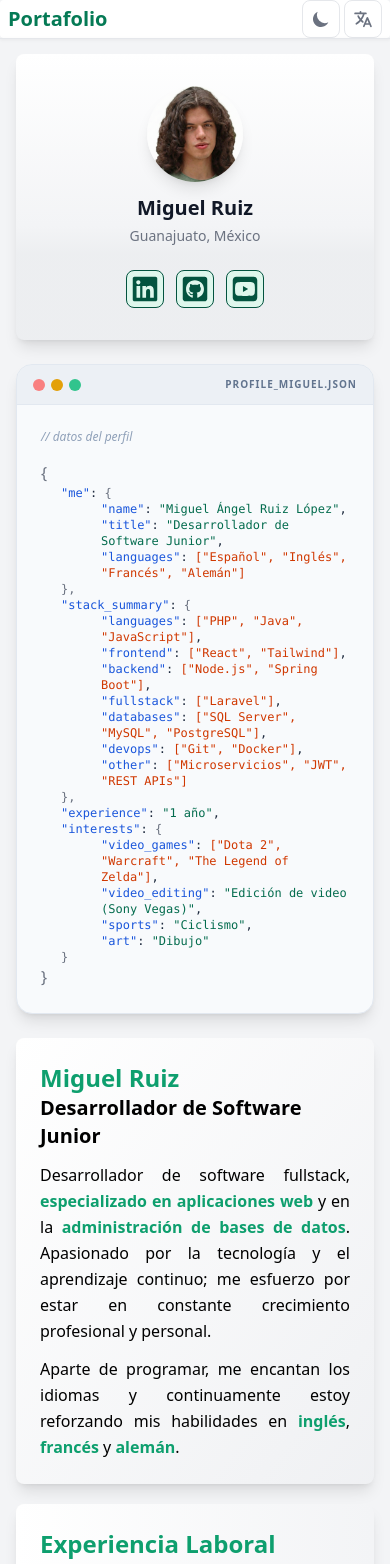
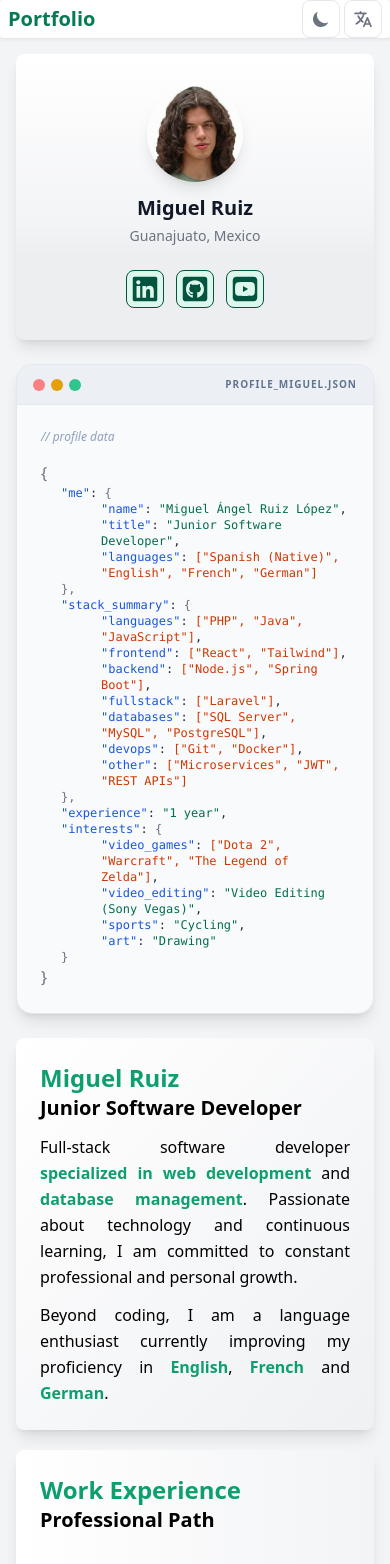
Before and after one commit to MiguelRuizL/portfolio, a React (Vite) app: page / in a window 390 px wide. Shown: the top 1564 px of the page. Built offline with nearby package versions, Linux system fonts and the light colour scheme.

Commit message:
Detalles mínimos de idiomas y responsividad

```diff
--- a/src/App.jsx
+++ b/src/App.jsx
@@ -15,10 +15,6 @@ import './App.css';
 function App() {
   const { language } = useOutletContext();
   const t = Languages[language];
-
-  useEffect(() => {
-    console.log('CURRENT LANG', language);
-  },[])
 
   return (
     <>
--- a/src/components/Cards.jsx
+++ b/src/components/Cards.jsx
@@ -65,7 +65,7 @@ function BaseCard({ title = "", subtitle = "", children, className = "", topRigh
           <div className="flex flex-col">
             <motion.span
               variants={titleVariants}
-              className="font-bold text-2xl text-green-500 dark:text-green-400"
+              className="font-bold text-2xl text-green-500 dark:text-green-400 break-words hyphens-auto"
             >
               {title}
             </motion.span>
--- a/src/components/Navbar.jsx
+++ b/src/components/Navbar.jsx
@@ -4,11 +4,13 @@ import { Navbar, NavbarBrand, NavbarToggle } from "flowbite-react";
 import { motion, AnimatePresence } from "framer-motion";
 import ThemeToggleButton from "./ui/ThemeToggleButton";
 import { LanguageButton } from "./ui/Buttons";
+import { Languages } from '../constants/languages';
 import { div } from "framer-motion/client";
 
 function LayoutNavbar({ currentLanguage, setLanguage }) {
     const [isOpen, setIsOpen] = useState(false);
     const [isScrolled, setIsScrolled] = useState(false);
+    const h = Languages[currentLanguage].header;
 
     const navRef = useRef(null);
 
@@ -20,8 +22,6 @@ function LayoutNavbar({ currentLanguage, setLanguage }) {
 
       const handleClickOutside = (event) => {
         if (navRef.current && !navRef.current.contains(event.target)) {
-          console.log('BUT FOR YOU');
-
           setIsOpen(false);
         }
       };
@@ -37,12 +37,11 @@ function LayoutNavbar({ currentLanguage, setLanguage }) {
       };
     }, [isOpen]);
 
-    const switchLanguage = (language) => {
-      setLanguage(language);
-      console.log('nouvelle langue', language);
-
+    useEffect(() => { // onChange de lenguage
+      setLanguage(currentLanguage);
       setIsOpen(false);
-    }
+      document.documentElement.lang = currentLanguage || "es";
+    }, [currentLanguage]);
 
     const navbarClasses = isScrolled
       ? "bg-white/70 dark:bg-gray-900/70 backdrop-blur-md border-b border-gray-200 dark:border-gray-700 shadow-sm"
@@ -60,11 +59,11 @@ function LayoutNavbar({ currentLanguage, setLanguage }) {
     const NavLinks = () => (
         <ul className="flex flex-col font-medium md:flex-row md:space-x-8">
           {[
-            { Icon: MX, label: "Español", language: "spanish" },
-            { Icon: US, label: "English", language: "english" },
-            { Icon: FR, label: "Français", language: "french"  },
-            { Icon: DE, label: "Deutsch", language: "german"  },
-            { Icon: CN, label: "普通话", language: "mandarin"  },
+            { Icon: MX, label: "Español", language: "es" },
+            { Icon: US, label: "English", language: "en" },
+            { Icon: FR, label: "Français", language: "fr"  },
+            { Icon: DE, label: "Deutsch", language: "de"  },
+            { Icon: CN, label: "普通话", language: "zh"  },
           ].map(({ Icon, label, language }) => {
             const classN = (language === currentLanguage)
               ? "text-white bg-sky-700/80 rounded md:bg-transparent md:text-cyan-700 md:p-0 dark:text-white"
@@ -72,7 +71,7 @@ function LayoutNavbar({ currentLanguage, setLanguage }) {
             return (
               <li key={label}>
                 <button
-                  onClick={() => switchLanguage(language)}
+                  onClick={() => setLanguage(language)}
                   type="button"
                   className={`w-full flex items-center gap-2 py-2 pl-3 pr-4 ${classN}`}>
                   <Icon className="w-5 h-5" /> <span>{label}</span>
@@ -87,7 +86,9 @@ function LayoutNavbar({ currentLanguage, setLanguage }) {
         <div ref={navRef} className="sticky top-0 z-50 transition-all duration-300 ">
         <Navbar fluid rounded className={`${navbarClasses}`}>
           <NavbarBrand href="/">
-              <span className="self-center whitespace-nowrap text-xl font-semibold text-green-600 dark:text-green-400">Portafolio</span>
+              <span className="self-center whitespace-nowrap text-xl font-semibold text-green-600 dark:text-green-400">
+                {h.portfolio}
+              </span>
           </NavbarBrand>
 
           {/* --- MENÚ PARA ESCRITORIO (Visible siempre en md+) --- */}
--- a/src/constants/languages.jsx
+++ b/src/constants/languages.jsx
@@ -11,7 +11,10 @@ import middle2024 from '../assets/pdf/metaphorcemiddle_java.pdf';
 import junior2023 from '../assets/pdf/metaphorcejunior_java.pdf';
 
 export const Languages = {
-    spanish: {
+    es: { // spanish
+        header: {
+            portfolio: "Portafolio"
+        },
         footer: {
             madeWith: <>Hecho con <span className="text-cyan-500 dark:text-cyan-400">React & TailwindCSS</span></>
         },
@@ -336,7 +339,10 @@ export const Languages = {
 
 
 
-    english: {
+    en: { // english
+        header: {
+            portfolio: "Portfolio"
+        },
         footer: {
             madeWith: <>Made with <span className="text-cyan-500 dark:text-cyan-400">React & TailwindCSS</span></>
         },
@@ -651,7 +657,10 @@ export const Languages = {
 
 
 
-    french: {
+    fr: { // french
+        header: {
+            portfolio: "Portfolio"
+        },
         footer: {
             madeWith: <>Fait avec <span className="text-cyan-500 dark:text-cyan-400">React & TailwindCSS</span></>
         },
@@ -967,7 +976,10 @@ export const Languages = {
 
 
 
-    german: {
+    de: { // german
+        header: {
+            portfolio: "Portfolio"
+        },
         footer: {
             madeWith: <>Erstellt mit <span className="text-cyan-500 dark:text-cyan-400">React & TailwindCSS</span></>
         },
@@ -1281,7 +1293,10 @@ export const Languages = {
 
 
 
-    mandarin: {
+    zh: { // mandarin
+        header: {
+            portfolio: "作品集"
+        },
         footer: {
             madeWith: <>使用 <span className="text-cyan-500 dark:text-cyan-400">React & TailwindCSS</span> 构建</>
         },
--- a/src/constants/tools.jsx
+++ b/src/constants/tools.jsx
@@ -103,7 +103,7 @@ export const toolsData = [
   },
   {
     name: "GitHub",
-    icon: <svg fill="currentColor" class={`${baseSize}`} viewBox="0 0 16 16">
+    icon: <svg fill="currentColor" className={`${baseSize}`} viewBox="0 0 16 16">
       <path d="M8 0C3.58 0 0 3.58 0 8c0 3.54 2.29 6.53 5.47 7.59.4.07.55-.17.55-.38 0-.19-.01-.82-.01-1.49-2.01.37-2.53-.49-2.69-.94-.09-.23-.48-.94-.82-1.13-.28-.15-.68-.52-.01-.53.63-.01 1.08.58 1.23.82.72 1.21 1.87.87 2.33.66.07-.52.28-.87.51-1.07-1.78-.2-3.64-.89-3.64-3.95 0-.87.31-1.59.82-2.15-.08-.2-.36-1.02.08-2.12 0 0 .67-.21 2.2.82.64-.18 1.32-.27 2-.27s1.36.09 2 .27c1.53-1.04 2.2-.82 2.2-.82.44 1.1.16 1.92.08 2.12.51.56.82 1.27.82 2.15 0 3.07-1.87 3.75-3.65 3.95.29.25.54.73.54 1.48 0 1.07-.01 1.93-.01 2.2 0 .21.15.46.55.38A8.01 8.01 0 0 0 16 8c0-4.42-3.58-8-8-8"/>
     </svg>
   },
--- a/src/layouts/AppLayout.jsx
+++ b/src/layouts/AppLayout.jsx
@@ -3,8 +3,10 @@ import { LayoutNavbar } from "../components/Navbar";
 import LayoutFooter from "./Footer";
 import { useState } from "react";
 
+import { getBrowserLanguage } from "../utils/utilities";
+
 export default function AppLayout() {
-  const [language, setLanguage] = useState("spanish");
+  const [language, setLanguage] = useState(getBrowserLanguage());
 
   return (
     <div className='min-h-screen w-full bg-gray-100 dark:bg-gray-900'>
--- /dev/null
+++ b/src/utils/utilities.js
@@ -0,0 +1,7 @@
+  export const getBrowserLanguage = () => {
+    if (typeof window === "undefined") return "es"; // Fallback
+
+    const browserLang = navigator.language.split('-')[0]; // 'es', 'en', etc.
+
+    return browserLang;
+}
```
